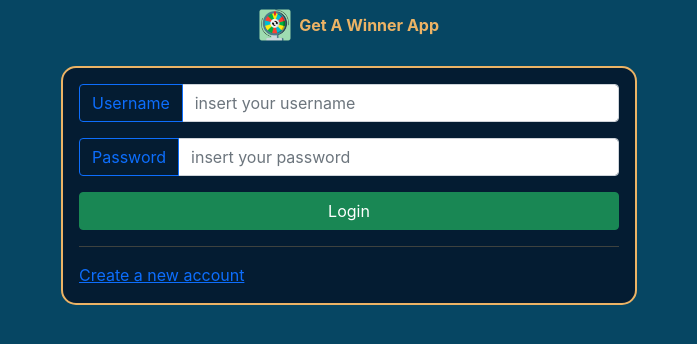
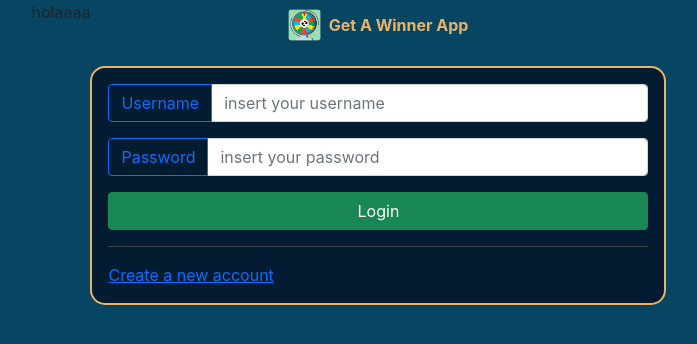
Before and after one commit to VictorMPA96/GetAWinner-Front, a React (Create React App) app: page / in a window 1280 px wide. Shown: the top 344 px of the page, without its empty margins (291-988 px from the left). Built offline with nearby package versions, Linux system fonts and the light colour scheme.

Commit message:
test git

```diff
--- a/src/components/users/login.tsx
+++ b/src/components/users/login.tsx
@@ -50,6 +50,7 @@ const Login: FC<ILoginProps> = () => {
 
     return (
         <React.Fragment>
+            <p>holaaaa</p>
             <section id="loginBody">
                 <LogoBanner />
                 <div id="loginContent">
```
